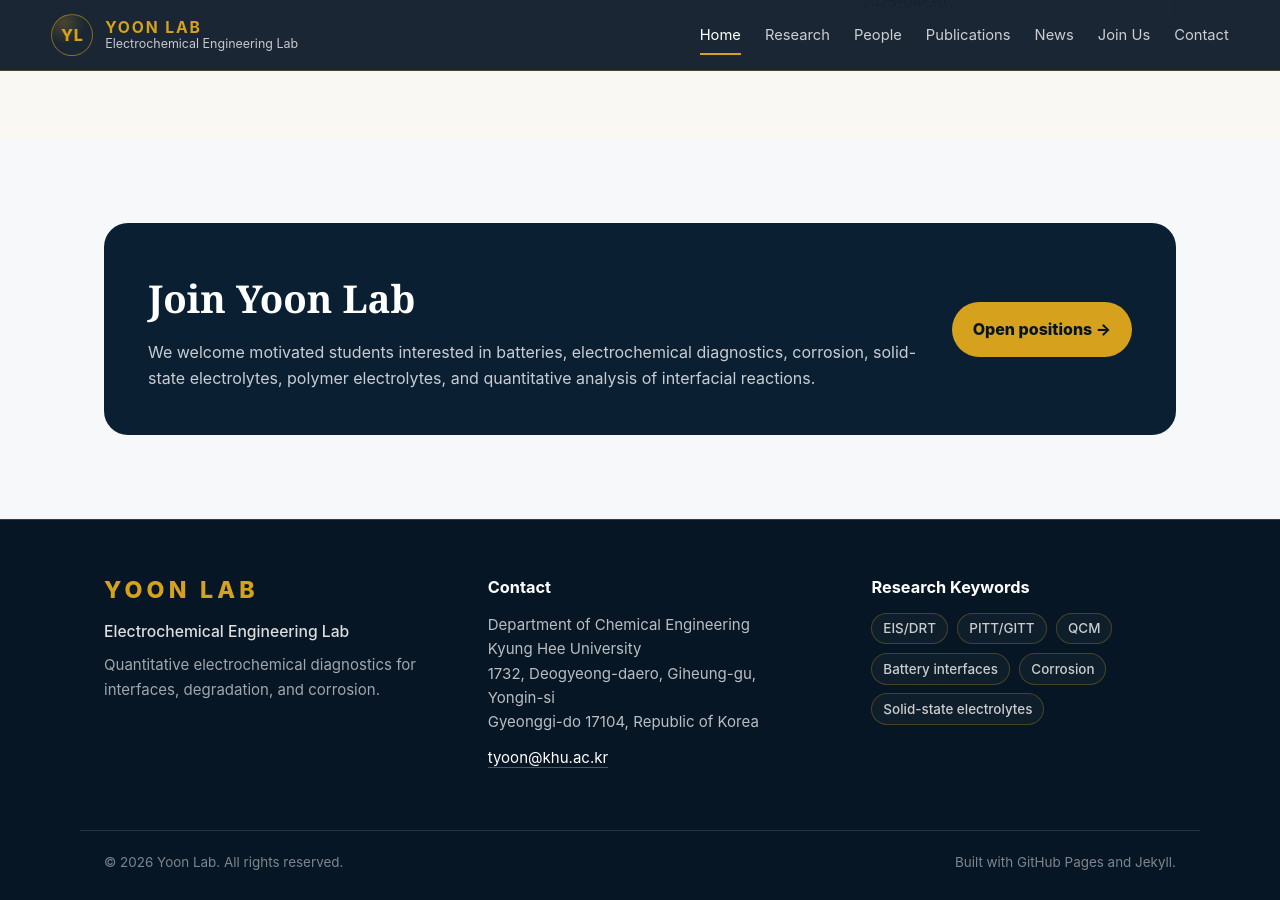
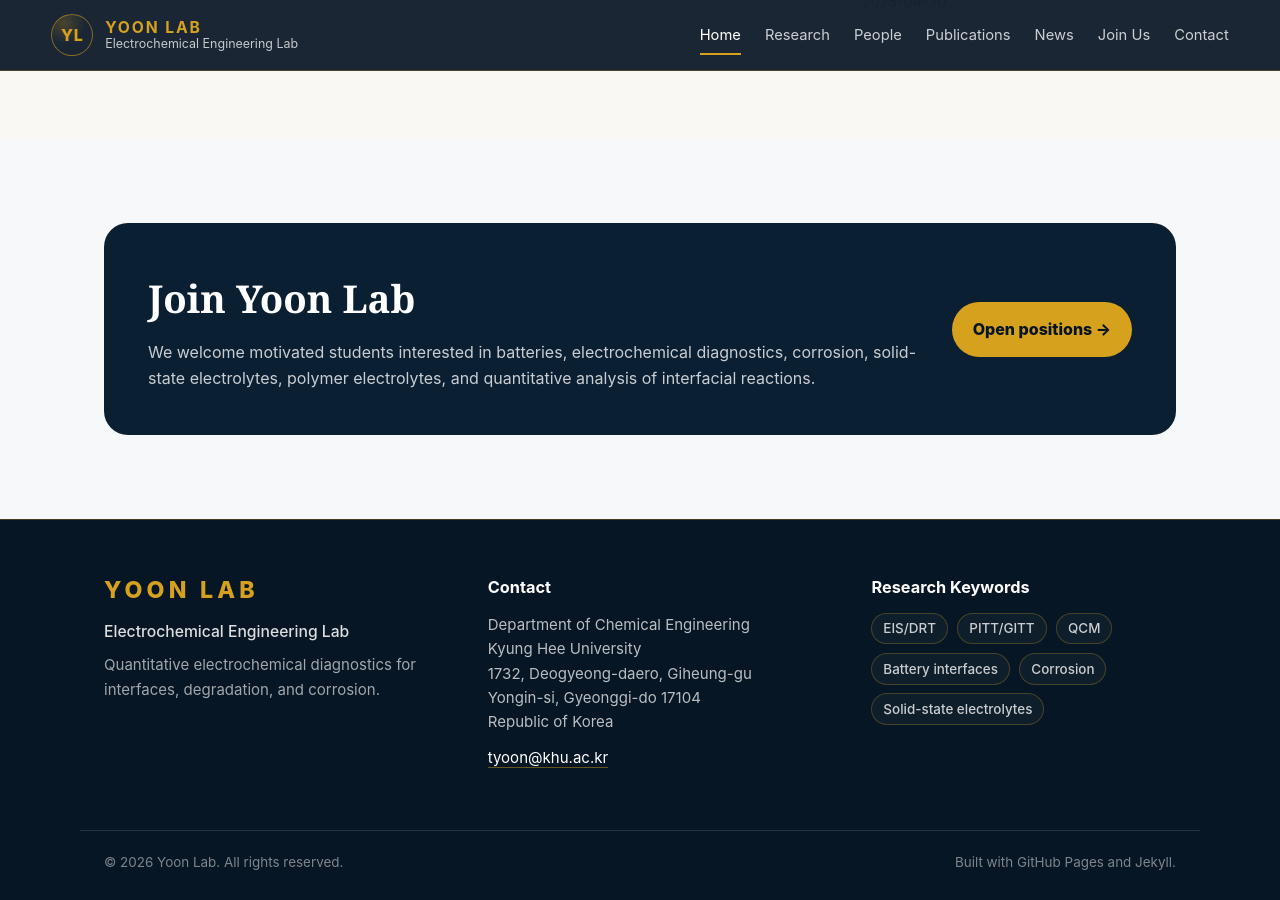
Before and after one commit to tyoon-lab/tyoon-lab.github.io, a Jekyll site: the page built from index.html, in a window 1280 px wide and 900 px high, scrolled down 3268 px. Built offline with Jekyll 4.4.1, drawn with Linux system fonts in a browser that asks for light colours.

```diff
--- a/_config.yml
+++ b/_config.yml
@@ -10,10 +10,11 @@ lab:
   full_name: "Electrochemical Engineering Lab"
   institution: "Department of Chemical Engineering, Kyung Hee University"
   address_lines:
-    - "Department of Chemical Engineering"
-    - "Kyung Hee University"
-    - "1732, Deogyeong-daero, Giheung-gu, Yongin-si"
-    - "Gyeonggi-do 17104, Republic of Korea"
+  - "Department of Chemical Engineering"
+  - "Kyung Hee University"
+  - "1732, Deogyeong-daero, Giheung-gu"
+  - "Yongin-si, Gyeonggi-do 17104"
+  - "Republic of Korea"
   location: "Yongin, Gyeonggi-do, Republic of Korea"
   email: "tyoon@khu.ac.kr"
   github: "https://github.com/tyoon-lab"
```
Also changed, not shown: Gemfile.lock (deleted), 8 other files.
